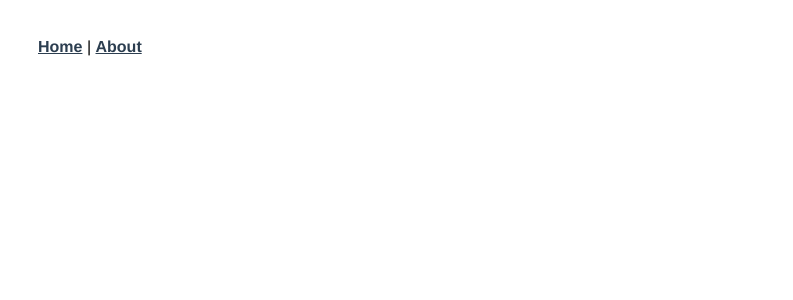
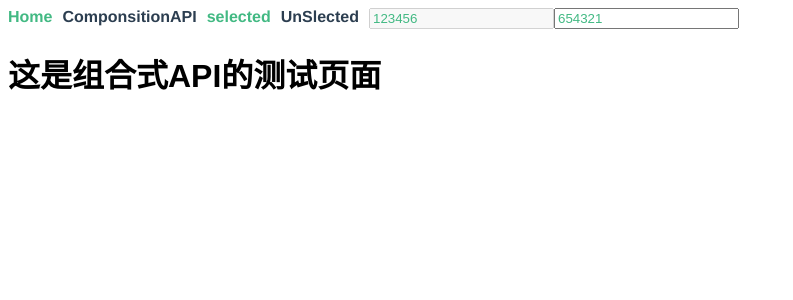
Before and after one commit to 18595439829/vue3, a Vue app: page /ComponsitionAPI in a window 1280 px wide. Before the commit this address had no page. Shown: the top 300 px of the page, without its empty margins (0-793 px from the left). Built offline with nearby package versions, Linux system fonts and the light colour scheme.

Commit message:
feat(app): 修改app菜单

```diff
--- a/src/App.vue
+++ b/src/App.vue
@@ -1,10 +1,48 @@
 <template>
   <div id="nav">
-    <router-link to="/">Home</router-link> |
-    <router-link to="/about">About</router-link>
+    <div v-for="item in menu" :selected="item.router === currentRouter" :key="item.name" @click="toRouter(item.router)">
+      {{item.name}}
+    </div>
+    <div :selected="true">selected</div>
+    <div :selected="false">UnSlected</div>
+    <input type="text" value="123456" :disabled="true" :selected="true">
+    <input type="text" value="654321" :disabled="false" :selected="false">
   </div>
   <router-view/>
 </template>
+<script lang="ts">
+import { defineComponent } from 'vue'
+
+export default defineComponent({
+  setup() {
+  },
+  data() {
+    return {
+      test: 'test',
+      menu: [
+        {
+          name: 'Home',
+          router: 'Home',
+        },
+        {
+          name: 'ComponsitionAPI',
+          router: 'ComponsitionAPI',
+        }
+      ],
+      currentRouter: '',
+    }
+  },
+  created() {
+    this.currentRouter = this.menu[0].router
+  },
+  methods: {
+    toRouter(name) {
+      this.currentRouter = name
+      this.$router.push({name})
+    }
+  }
+})
+</script>
 
 <style lang="less">
 #app {
@@ -14,13 +52,17 @@
 }
 
 #nav {
-  padding: 30px;
-
-  a {
+  display: flex;
+  input[selected] {
+    color: #42b983;
+  }
+  & > div {
+    margin-right: 10px;
     font-weight: bold;
     color: #2c3e50;
+    cursor: pointer;
 
-    &.router-link-exact-active {
+    &[selected=true] {
       color: #42b983;
     }
   }
--- /dev/null
+++ b/src/common/componsition/useComponsition.ts
@@ -0,0 +1,9 @@
+const componentName = '组合式API';
+const getTitle = (name:string) => {
+    return `这是${name}的测试页面`;
+}
+
+export {
+    componentName,
+    getTitle,
+}
--- a/src/router/index.js
+++ b/src/router/index.js
@@ -8,12 +8,12 @@ const routes = [
     component: Home
   },
   {
-    path: '/about',
-    name: 'About',
+    path: '/ComponsitionAPI',
+    name: 'ComponsitionAPI',
     // route level code-splitting
     // this generates a separate chunk (about.[hash].js) for this route
     // which is lazy-loaded when the route is visited.
-    component: () => import(/* webpackChunkName: "about" */ '@/views/About.vue')
+    component: () => import(/* webpackChunkName: "about" */ '@/views/ComponsitionAPI.vue')
   }
 ]
 
--- a/src/views/About.vue
+++ /dev/null
@@ -1,5 +0,0 @@
-<template>
-  <div class="about">
-    <h1>This is an about page</h1>
-  </div>
-</template>
--- /dev/null
+++ b/src/views/ComponsitionAPI.vue
@@ -0,0 +1,30 @@
+<template>
+  <div class="about">
+    <h1>{{title}}</h1>
+  </div>
+</template>
+<script lang="ts">
+import { defineComponent, onMounted, ref } from 'vue';
+import {componentName, getTitle} from '../common/componsition/useComponsition.ts';
+
+export default defineComponent({
+  name: 'ComponsitionAPI',
+  setup() {
+    let name = ref('');
+    let title = ref('')
+    const setH1 = () => {
+      name.value = componentName;
+      title.value = getTitle(name.value);
+    }
+    onMounted(setH1);
+    return {
+      name,
+      title,
+    }
+  },
+  data() {
+    return {
+    }
+  }
+})
+</script>
```
